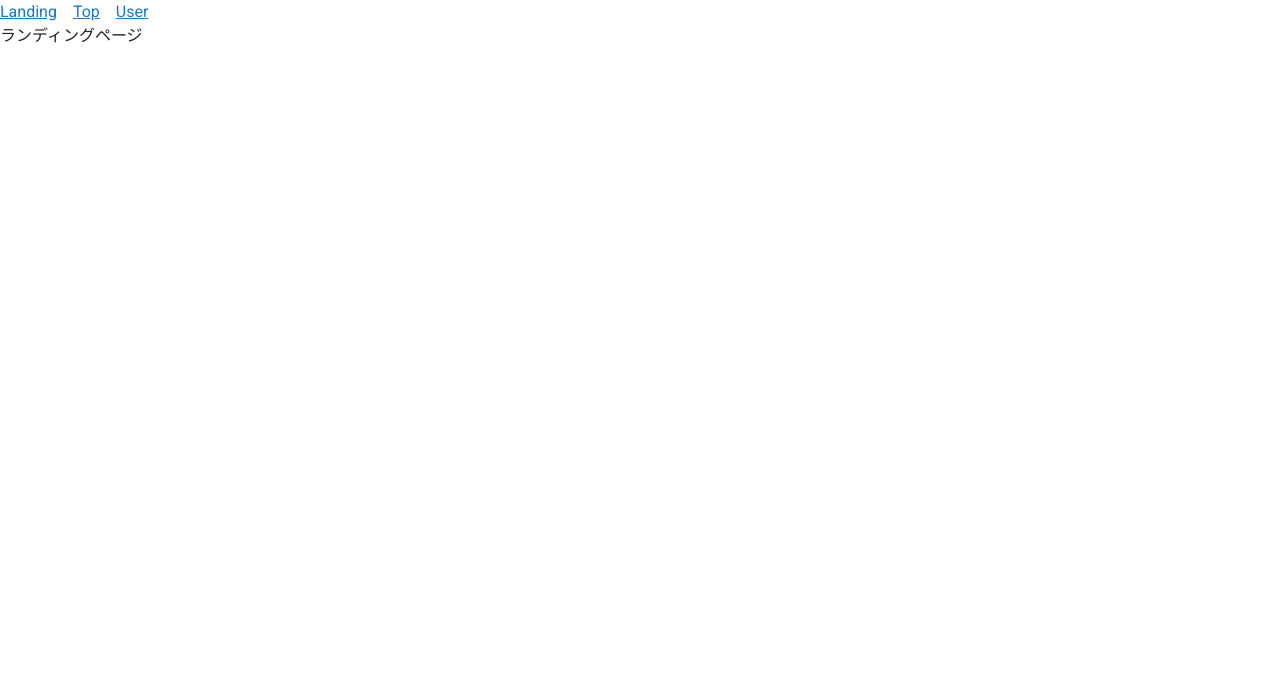
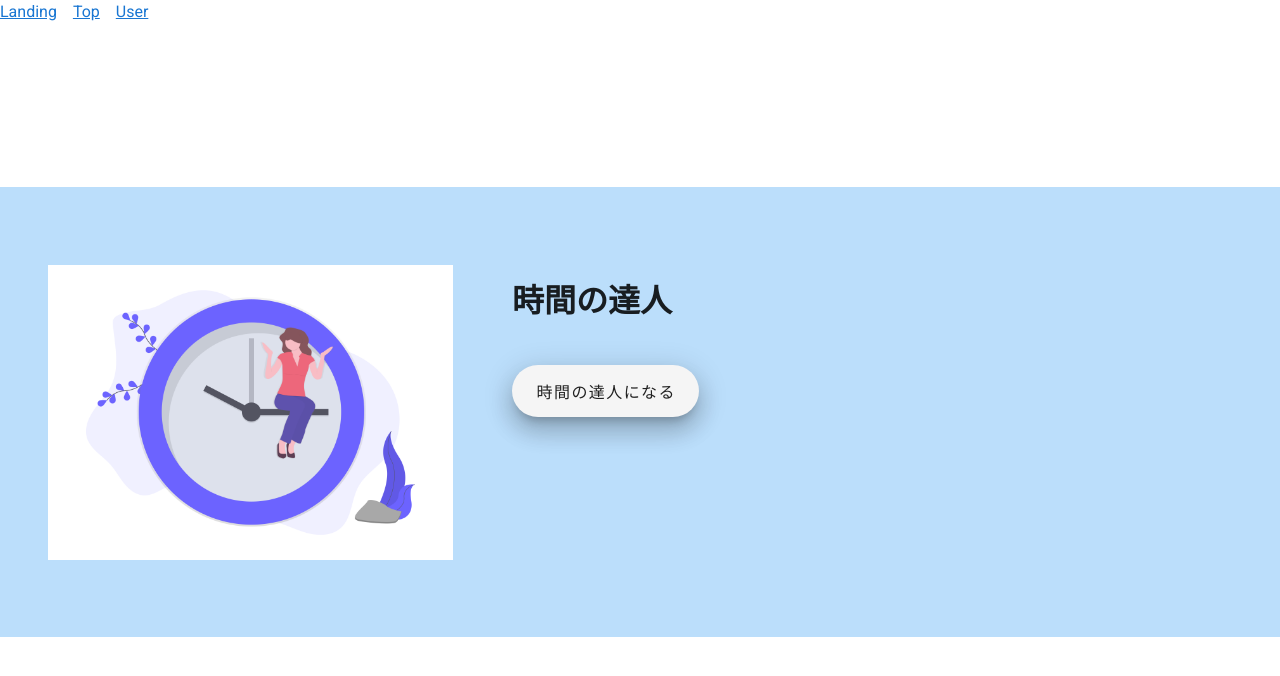
Before and after one commit to ToruTamahashi/AutumunHack2020, a Vue app in the folder vueproject/: page / in a window 1280 px wide. Shown: the top 676 px of the page. Built offline with nearby package versions, Linux system fonts and the light colour scheme.

Commit message:
Add Landing Page🎨

```diff
--- a/vueproject/src/views/Landing.vue
+++ b/vueproject/src/views/Landing.vue
@@ -1,5 +1,29 @@
 <template>
-  <div>
-    ランディングページ
-  </div>
+  <v-container fluid fill-height>
+    <v-row
+      class="blue lighten-4"
+      style="height: 450px;"
+      justify="center"
+      align-content="center">
+        <v-img
+        contain
+        max-height="295"
+        max-width="500"
+        src="../assets/top-image.png"
+        ></v-img>
+      <v-col>
+        <h1 class="mb-10">
+          時間の達人
+        </h1>
+        <v-btn
+          depressed
+          elevation="15"
+          raised
+          rounded
+          x-large
+        >時間の達人になる</v-btn>
+      </v-col>
+
+    </v-row>
+  </v-container>
 </template>
```
Also changed, not shown: vueproject/src/assets/top-image.png (added).
